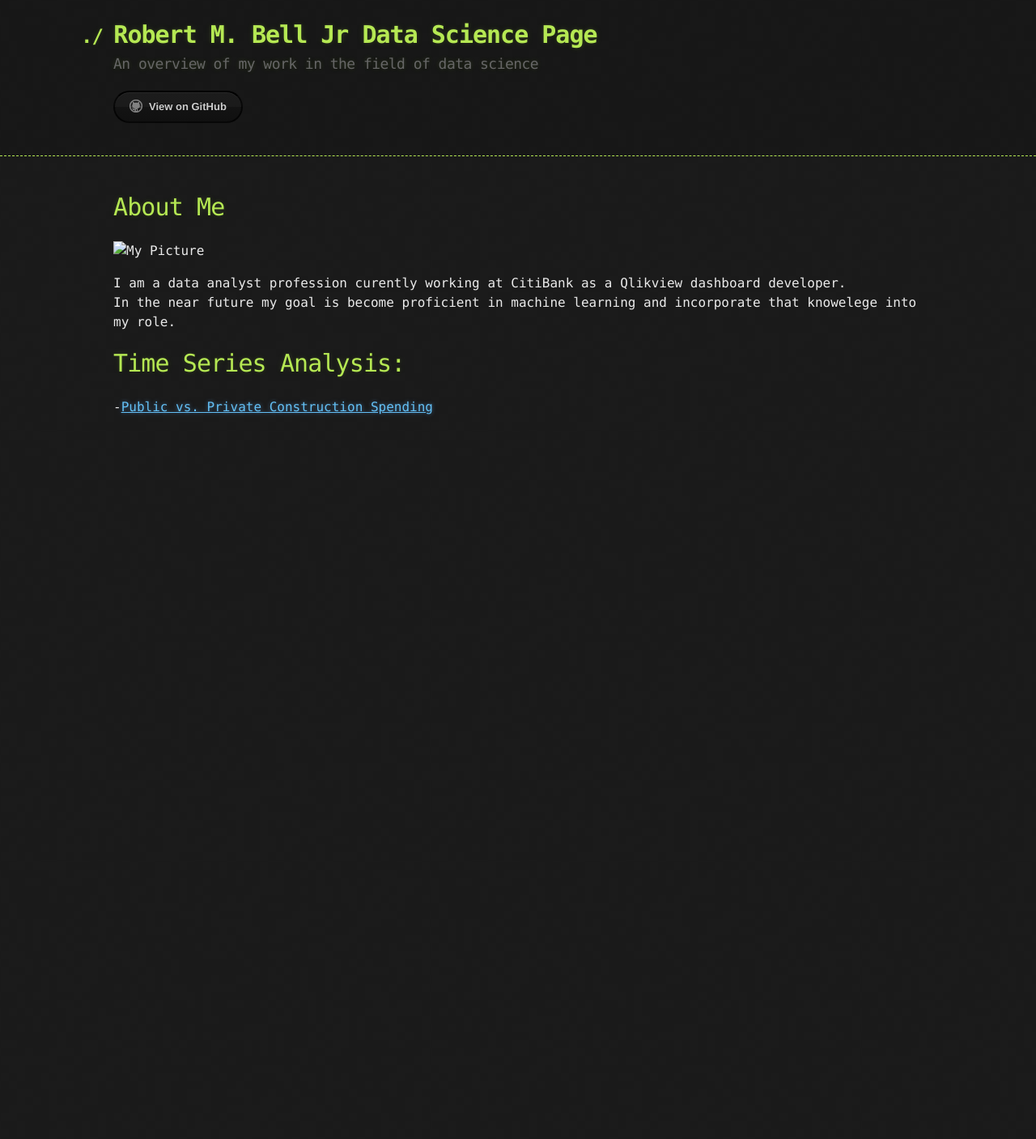
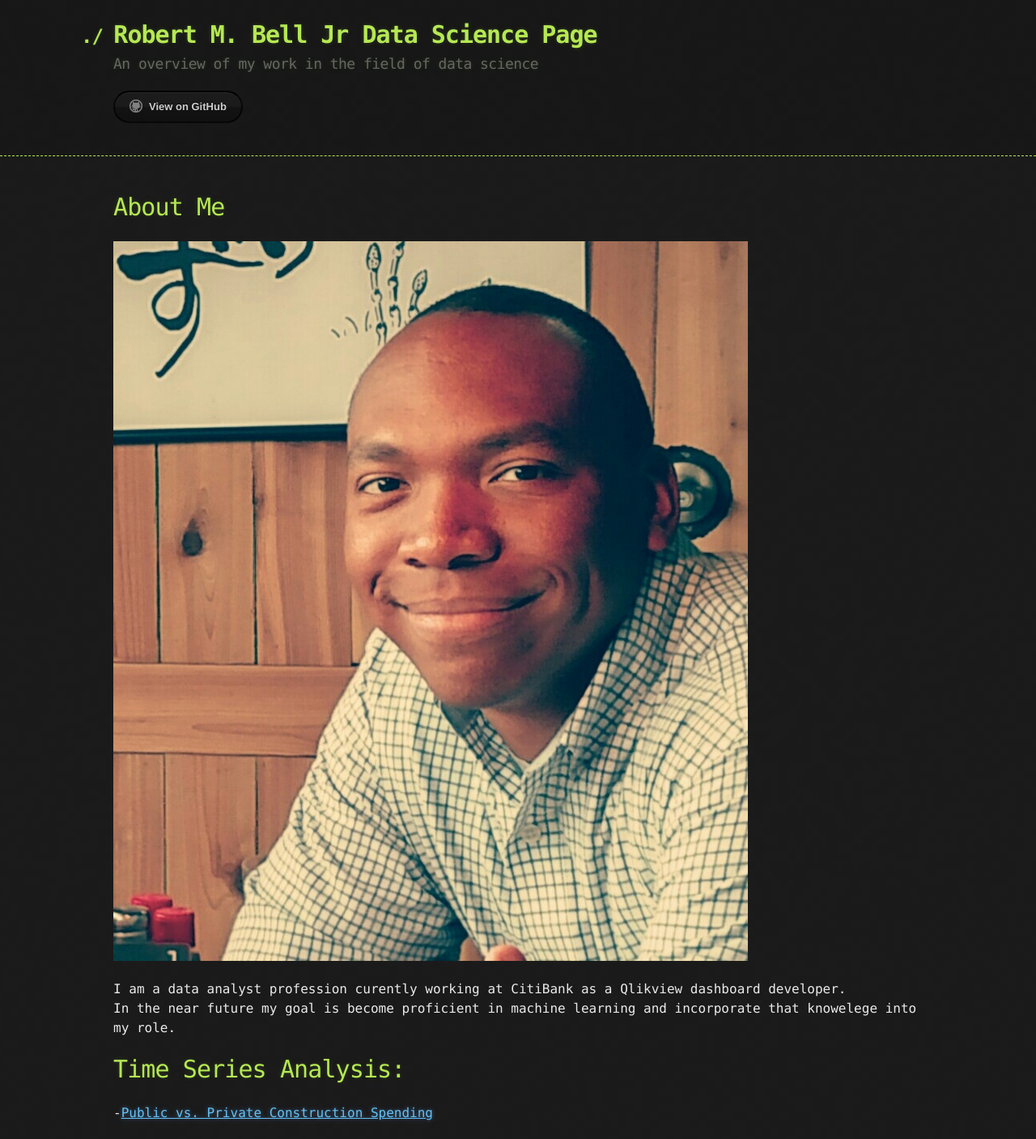
Before and after one commit to robertbell33wp/robertbell33wp.github.io, a Jekyll site: the page built from index.md, in a window 1280 px wide. Shown: the whole page at 81% size. Built offline with Jekyll 4.4.1, drawn with Linux system fonts in a browser that asks for light colours; our own code applies the rules of GitHub Pages for plain Markdown files; before the commit the page ends 900 px from its top, so only the background shows below that.

Commit message:
Update index.md

```diff
--- a/index.md
+++ b/index.md
@@ -4,7 +4,7 @@ description: An overview of my work in the field of data science
 ---
 
 # About Me
-![My Picture](/pics/)
+![My Picture](/pics/Robert Bell Photo.jpg)
 
 I am a data analyst profession curently working at CitiBank as a Qlikview dashboard developer.
 In the near future my goal is become proficient in machine learning and incorporate that knowelege into my role.
```
